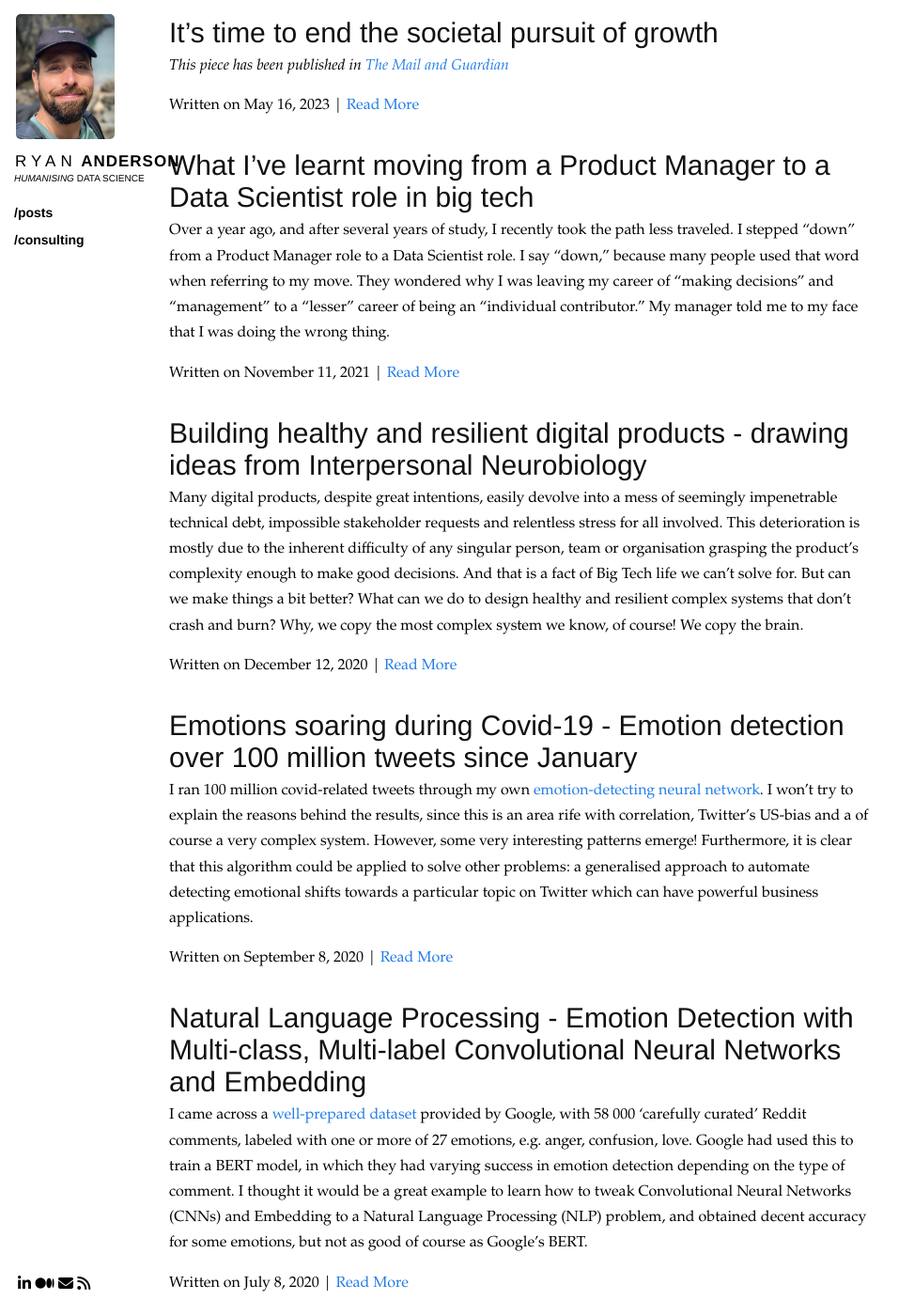
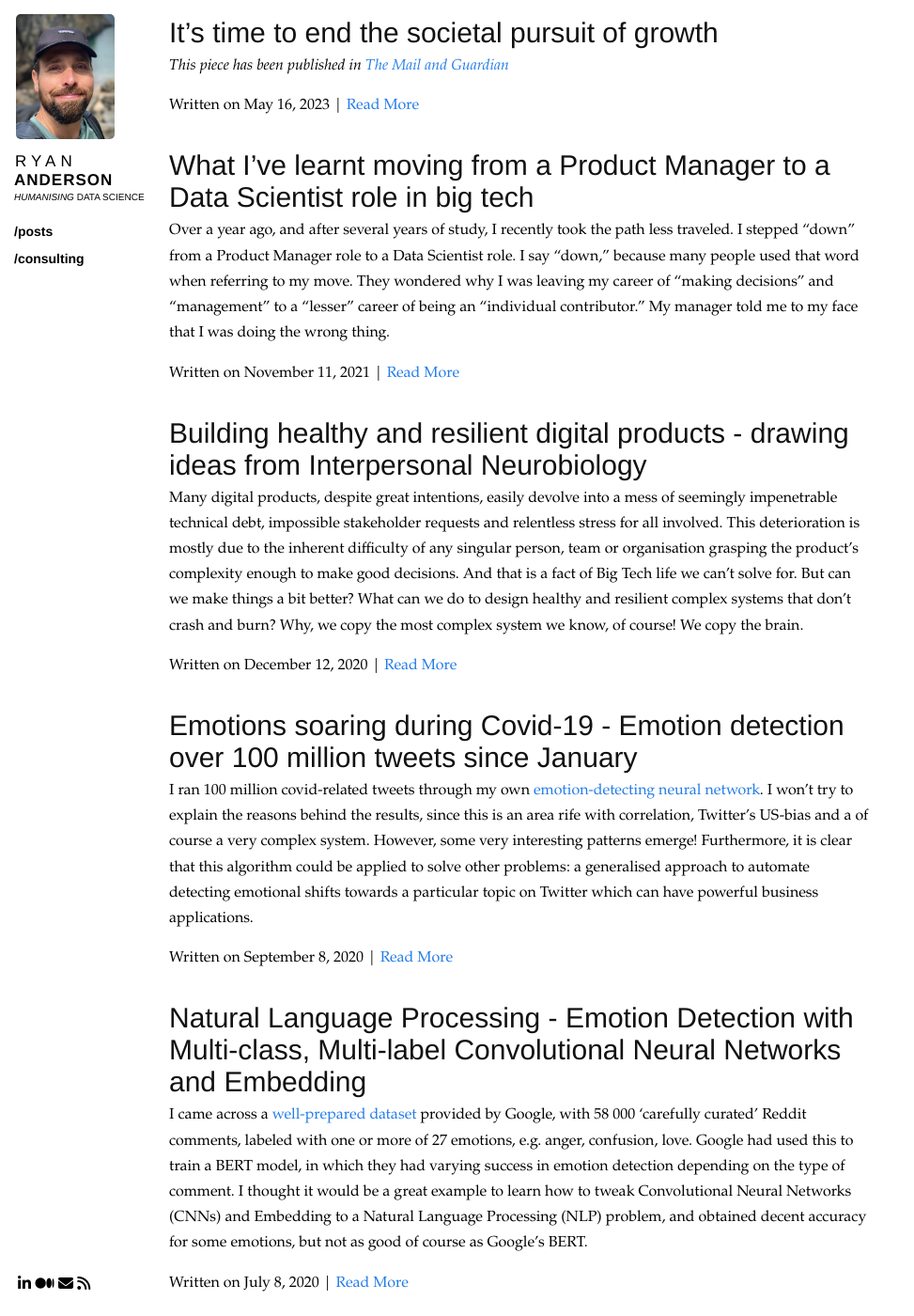
Before and after one commit to ryan-anderson-ds/ryan-anderson-ds.github.io, a Jekyll site: the page built from index.html, in a window 1280 px wide and 1400 px high. Shown: the whole window at 94% size, without its empty margins (0-973 px from the left). Built offline with Jekyll 4.4.1, drawn with Linux system fonts in a browser that asks for light colours.

Commit message:
Update base.scss

```diff
--- a/css/base.scss
+++ b/css/base.scss
@@ -17,7 +17,7 @@ a {
   position: fixed;
   left: 15px;
   top: 15px;
-  width: 170;
+  width: 170px;
   height: 100%;
   font-family: Helvetica, sans-serif;
   a {
```
